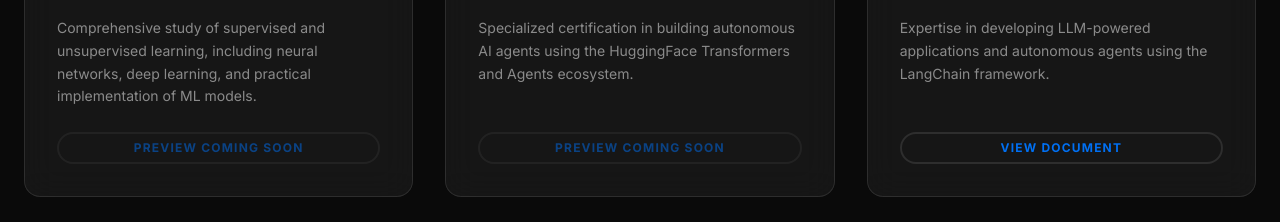
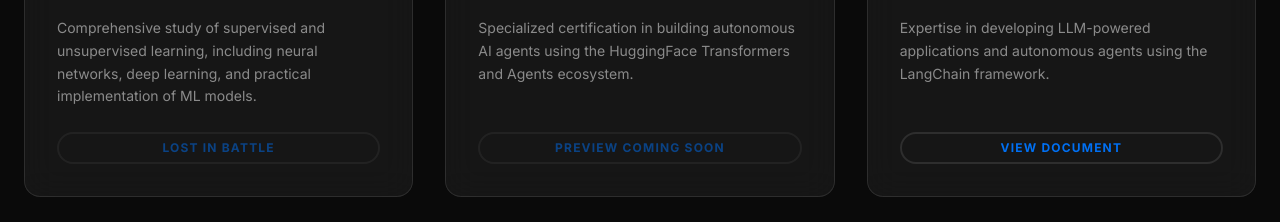
Before and after one commit to MarcYourMind/MarcYourMind.github.io, a Next.js app: page /resume in a window 1280 px wide. Shown: the part 1620-1842 px from the top of the page. Built offline with nearby package versions, Linux system fonts and the light colour scheme.

Commit message:
Change certs buttons

```diff
--- a/components/CertificatesSection.tsx
+++ b/components/CertificatesSection.tsx
@@ -89,7 +89,7 @@ function CertificateCard({ cert, index }: { cert: Certificate; index: number })
                             className="w-full border-white/10 opacity-50 cursor-not-allowed"
                             disabled
                         >
-                            {cert.id === "bubble-lost" ? "Lost in Battle" : "Preview Coming Soon"}
+                            {cert.id.includes("-lost") ? "Lost in Battle" : "Preview Coming Soon"}
                         </Button>
                     )}
                 </div>
--- a/data/certificates.ts
+++ b/data/certificates.ts
@@ -9,7 +9,7 @@ export interface Certificate {
 
 export const certificates: Certificate[] = [
     {
-        id: "ml-coursera",
+        id: "ml-coursera-lost",
         title: "Machine Learning",
         issuer: "Coursera",
         description: "Comprehensive study of supervised and unsupervised learning, including neural networks, deep learning, and practical implementation of ML models.",
```
Also changed, not shown: 1 other file (tests, documents, lock files or other folders).
